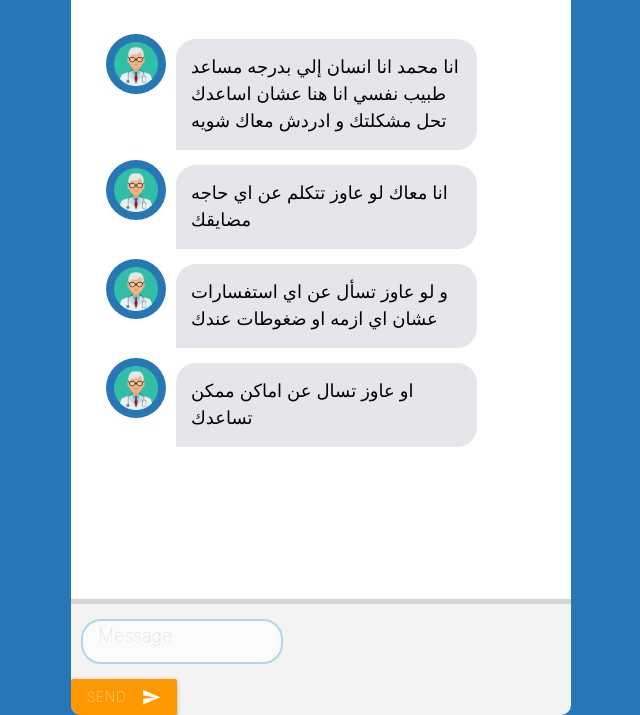
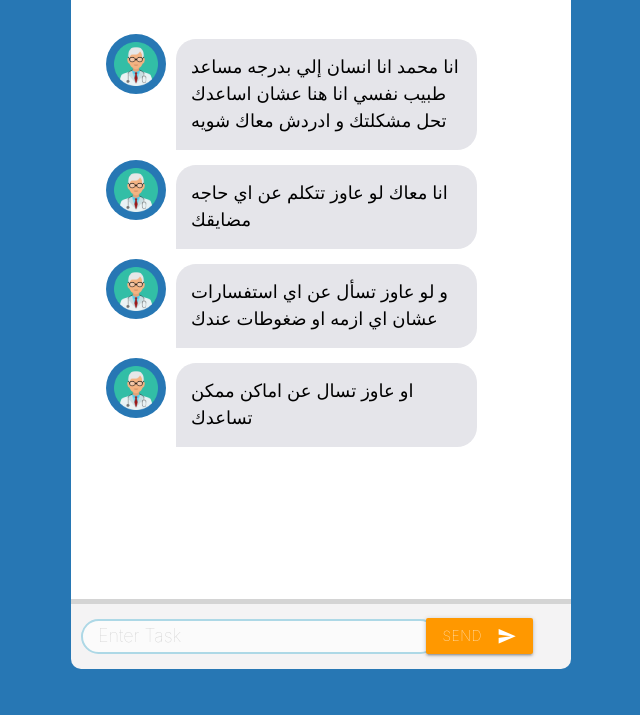
Before and after one commit to 12mohaned/chatbot, a Django app: template chatbotapp/templates/chatbotapp/channel.html in a window 1280 px wide. Shown: the part 131-846 px from the top of the page, without its empty margins (319-959 px from the left). After the commit the page ends 800 px from the top, so only its background shows below. Run offline with Django 3.2, Linux system fonts and the light colour scheme; the template is opened without the code that fills it, so the values that code supplies are empty; parts of the project's set-up code (start-up, migrations or seed data) failed here and were passed over; some libraries are stand-ins or nearby versions.

Commit message:
edit styling of textarea input

```diff
--- a/chatbot/urls.py
+++ b/chatbot/urls.py
@@ -14,8 +14,7 @@ Including another URLconf
     2. Add a URL to urlpatterns:  path('blog/', include('blog.urls'))
 """
 from django.contrib import admin
-from django.urls import path
-from django.conf.urls import include
+from django.urls import path, include
 
 urlpatterns = [
     path('admin/', admin.site.urls),
--- a/chatbotapp/static/css/style.css
+++ b/chatbotapp/static/css/style.css
@@ -13,7 +13,6 @@ body {
 }
 
 .chatbox {
-
     width: 500px;
     min-width: 390px;
     height: 600px;
@@ -23,6 +22,7 @@ body {
     box-shadow: 0 3px #ccc;
 
 }
+
 
 .chatlogs {
     padding: 10px;
--- a/chatbotapp/static/js/chatbot.js
+++ b/chatbotapp/static/js/chatbot.js
@@ -1,10 +1,9 @@
 var message = "";
 // Responsible for sending message to the chatbot.
 function Send(){
-  var textAreaValue = document.getElementsByTagName("textarea")[0].value;
+  var textAreaValue = document.getElementById("task").value;
   if(textAreaValue.length > 2){
     appendtoLog(textAreaValue);
-    document.getElementById("textArea").value = "";
   }
 }
 
@@ -26,5 +25,5 @@ function appendtoLog(message){
   user_message.appendChild(value);
   user_friend.appendChild(user_message);
   document.getElementsByClassName("chatlogs")[0].appendChild(user_friend);
-  setLastMessage(value);
+
 }
--- a/chatbotapp/templates/chatbotapp/channel.html
+++ b/chatbotapp/templates/chatbotapp/channel.html
@@ -6,8 +6,9 @@
           <link rel="stylesheet" href="https://cdnjs.cloudflare.com/ajax/libs/materialize/1.0.0/css/materialize.min.css">
           <script src="https://cdnjs.cloudflare.com/ajax/libs/materialize/1.0.0/js/materialize.min.js"></script>          <script type="text/javascript" src="https://code.jquery.com/jquery-2.1.4.js"></script>
           <meta http-equiv="Content-Type" content="text/html; charset=utf-8" />
-  	    <script src="http://ajax.googleapis.com/ajax/libs/jquery/2.1.1/jquery.min.js"></script>
+  	      <script src="http://ajax.googleapis.com/ajax/libs/jquery/2.1.1/jquery.min.js"></script>
           <link href="https://fonts.googleapis.com/icon?family=Material+Icons" rel="stylesheet">
+          <script src="https://code.jquery.com/jquery-3.5.1.js" integrity="sha256-QWo7LDvxbWT2tbbQ97B53yJnYU3WhH/C8ycbRAkjPDc=" crossorigin="anonymous"></script>
           {% load static %}
           <link rel="stylesheet"  href= "{% static "css/style.css" %}">
           <script src="{% static "js/chatbot.js" %}" type="text/javascript"></script>
@@ -48,19 +49,52 @@
                       <div class="user-photo"><img src="media/doctor.png"></div>
                       <div class="gif"><img src="Images/loading.gif"></div>
                   </div>
+
               </div>
           </div>
           <div class="chat-form">
-            <form method="post">
+            <form method="post" id="task-form">
               {% csrf_token %}
               <div id="inputDiv">
                   <div id="buttonDiv"></div>
-                  <textarea id = "textArea" class="input" placeholder="Message" rows="1" data-min-rows='1'></textarea>
-              </div>
-              <div id="chat-form-buttons">
-                <button onclick="Send()" class="btn waves-effect orange" type="submit" name="action">Send<i class="material-icons right">send</i></button>
+                  <input type="textarea" placeholder="Enter Task" name="task" id="task" />
               </div>
             </form>
+            <div id="chat-form-buttons">
+              <button onclick="Send()" class="btn waves-effect orange" type="submit" name="action">Send<i class="material-icons right">send</i></button>
+            </div>
           </div>
       </body>
   </html>
+<style>
+#task{
+padding: 5px 5px 5px 15px;
+background: #fbfbfb;
+width: 150%;
+min-height: 5px;
+border: 2px solid lightblue;
+border-radius: 20px;
+resize: none;
+font-size: 18px;
+color: #000;
+margin: 15px 0px 15px 10px;
+display:block;
+overflow:hidden;
+box-shadow: none;
+outline: none;
+}
+</style>
+  <script type="text/javascript">
+    $(document).on('submit','#task-form',function(e){
+        e.preventDefault();
+        $.ajax({
+            type:'POST',
+            url:'{% url "chat" %}',
+            data:
+            {
+                task:$("#task").val(),
+                csrfmiddlewaretoken:$('input[name=csrfmiddlewaretoken]').val()
+            },
+            })
+        });
+    </script>
--- a/chatbotapp/urls.py
+++ b/chatbotapp/urls.py
@@ -1,11 +1,10 @@
 from django.conf.urls import url
 from django.urls import path
-from . import views
 from django.conf import settings
 from django.conf.urls.static import static
-
-app_name = 'chatbotapp'
+from django.urls import path
+from .views import *
 
 urlpatterns = [
-path("",views.chat,name = "chat"),
+path('',chat,name="chat"),
 ]+static(settings.STATIC_URL, document_root=settings.STATIC_ROOT)
```
Also changed, not shown: chatbotapp/pickling_emotion_model.py (+54 -11 lines), chatbotapp/views.py (+35 -24 lines), 2 other files.
